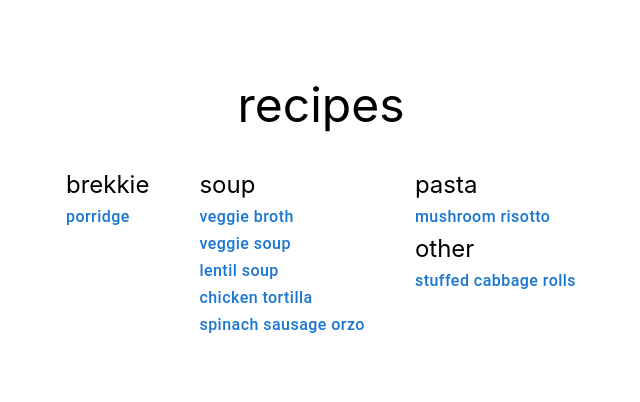
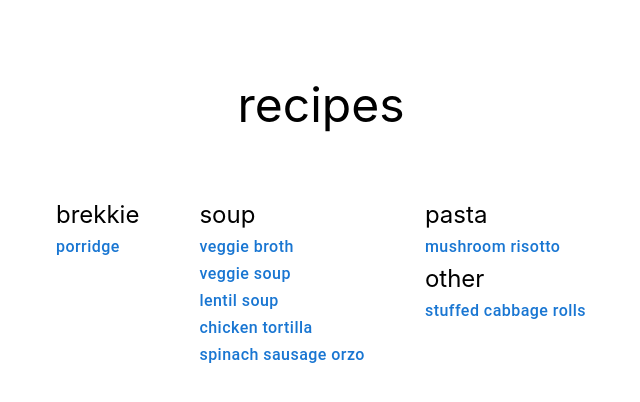
Before and after one commit to gwannemacher/recipes, a React (Create React App) app in the folder client/: page / in a window 1280 px wide. Shown: the top 402 px of the page, without its empty margins (319-959 px from the left). Built offline with nearby package versions, Linux system fonts and the light colour scheme.

Commit message:
more stylings

```diff
--- a/client/src/Home.tsx
+++ b/client/src/Home.tsx
@@ -12,16 +12,16 @@ const Home = () => {
             <Box sx={{ fontSize: '3em' }}>recipes</Box>
             <Stack
                 sx={{
-                    paddingTop: '20px',
+                    paddingTop: '50px',
                     justifyContent: 'center',
                     textAlign: 'left',
                 }}
                 direction="row"
             >
-                <Stack spacing={1} sx={{ marginRight: '50px' }}>
+                <Stack spacing={1} sx={{ marginRight: '60px' }}>
                     <RecipeGroup category={Category.BREKKIE} />
                 </Stack>
-                <Stack spacing={1} sx={{ marginRight: '50px' }}>
+                <Stack spacing={1} sx={{ marginRight: '60px' }}>
                     <RecipeGroup category={Category.SOUP} />
                 </Stack>
                 <Stack spacing={1} sx={{}}>
--- a/client/src/Recipe.tsx
+++ b/client/src/Recipe.tsx
@@ -41,7 +41,7 @@ const Recipe = (props) => {
 
     const Ingredients = () => {
         return (
-            <Box sx={{ marginTop: '20px' }}>
+            <Box sx={{ marginTop: '50px' }}>
                 <Box
                     sx={{
                         fontSize: '1.5em',
```
